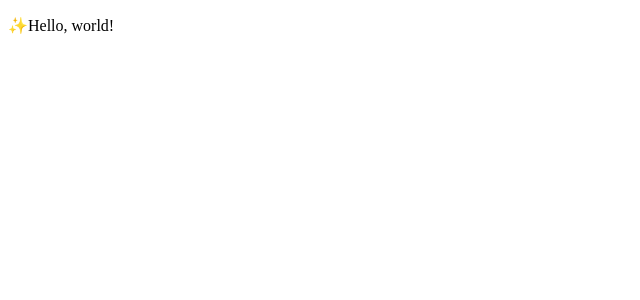
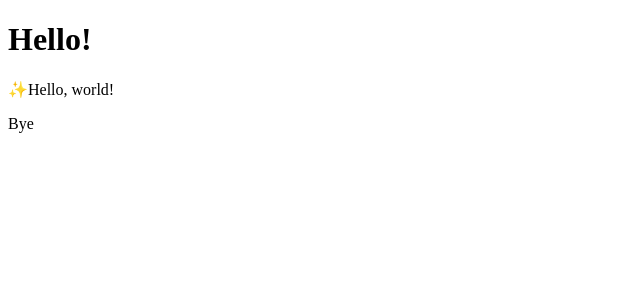
Before and after one commit to s6n-jp/s6n.jp, a Next.js app: page / in a window 1280 px wide. Shown: the top 300 px of the page, without its empty margins (0-640 px from the left). Built offline with nearby package versions, Linux system fonts and the light colour scheme.

Commit message:
✨ Shared app / document

```diff
--- /dev/null
+++ b/components/templates/main.tsx
@@ -0,0 +1,21 @@
+import React from 'react';
+
+type Props = {
+  children: React.ReactChild,
+};
+
+const Layout = ({ children }: Props) => {
+  return (
+    <>
+      <header>
+        <h1>Hello!</h1>
+      </header>
+      <main>{children}</main>
+      <footer>
+        <p>Bye</p>
+      </footer>
+    </>
+  )
+};
+
+export default Layout;
--- /dev/null
+++ b/pages/_app.tsx
@@ -0,0 +1,14 @@
+import React from 'react';
+import { AppProps } from 'next/app';
+
+import Layout from '../components/templates/main'
+
+const App: React.FC<AppProps> = ({ Component, pageProps }) => {
+  return (
+    <Layout>
+      <Component {...pageProps} />
+    </Layout>
+  );
+}
+
+export default App;
--- /dev/null
+++ b/pages/_document.tsx
@@ -0,0 +1,21 @@
+import React from 'react';
+import Document, { Html, Head, Main, NextScript } from 'next/document';
+import { AppInitialProps } from 'next/app';
+
+type DocumentProps = Document & AppInitialProps;
+
+const AppDocument: React.FC<DocumentProps> = ({ ..._initialProps }) => {
+  return (
+    <Html lang="en">
+      <Head>
+        <title>Hi!</title>
+      </Head>
+      <body>
+        <Main />
+        <NextScript />
+      </body>
+    </Html>
+  );
+};
+
+export default AppDocument
```
